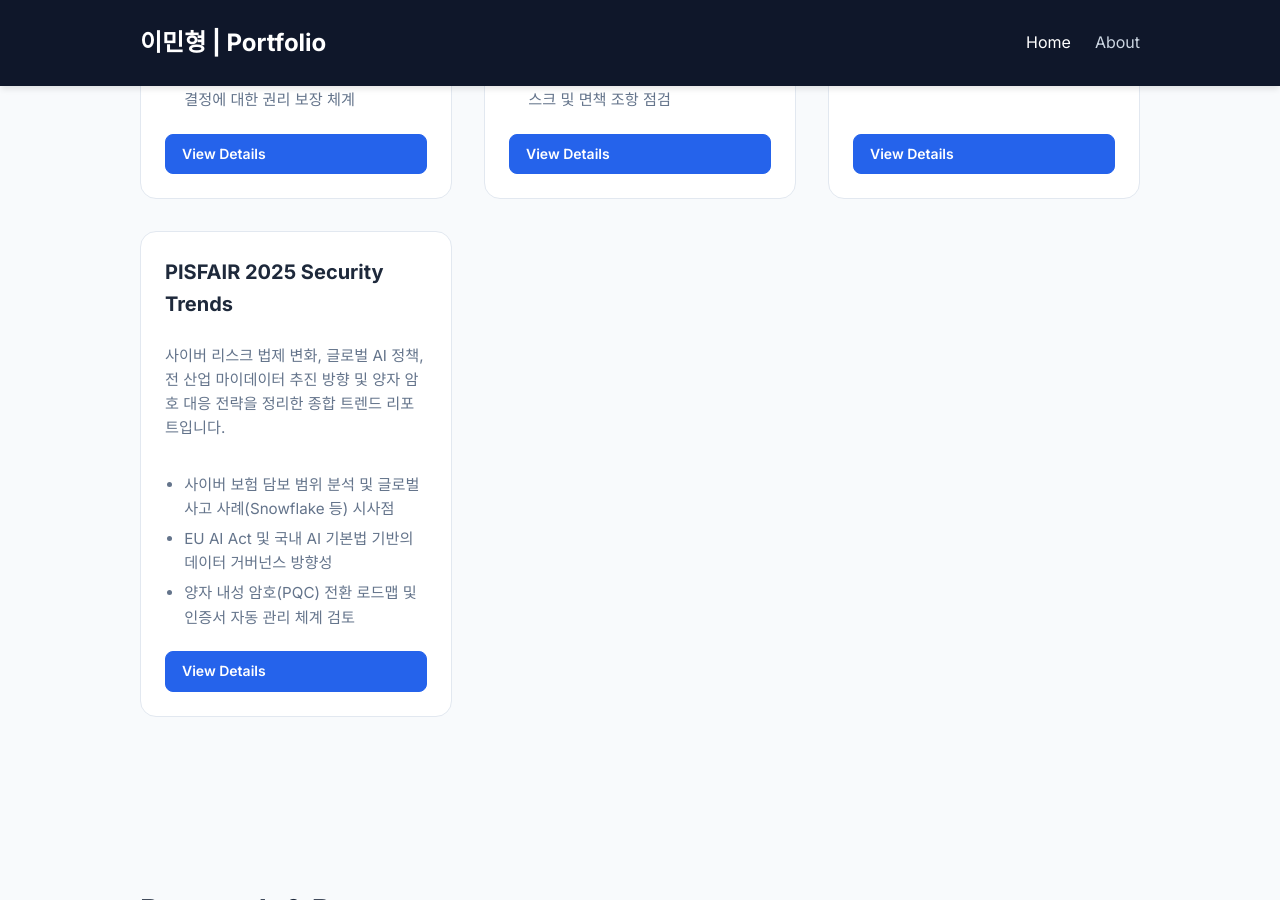
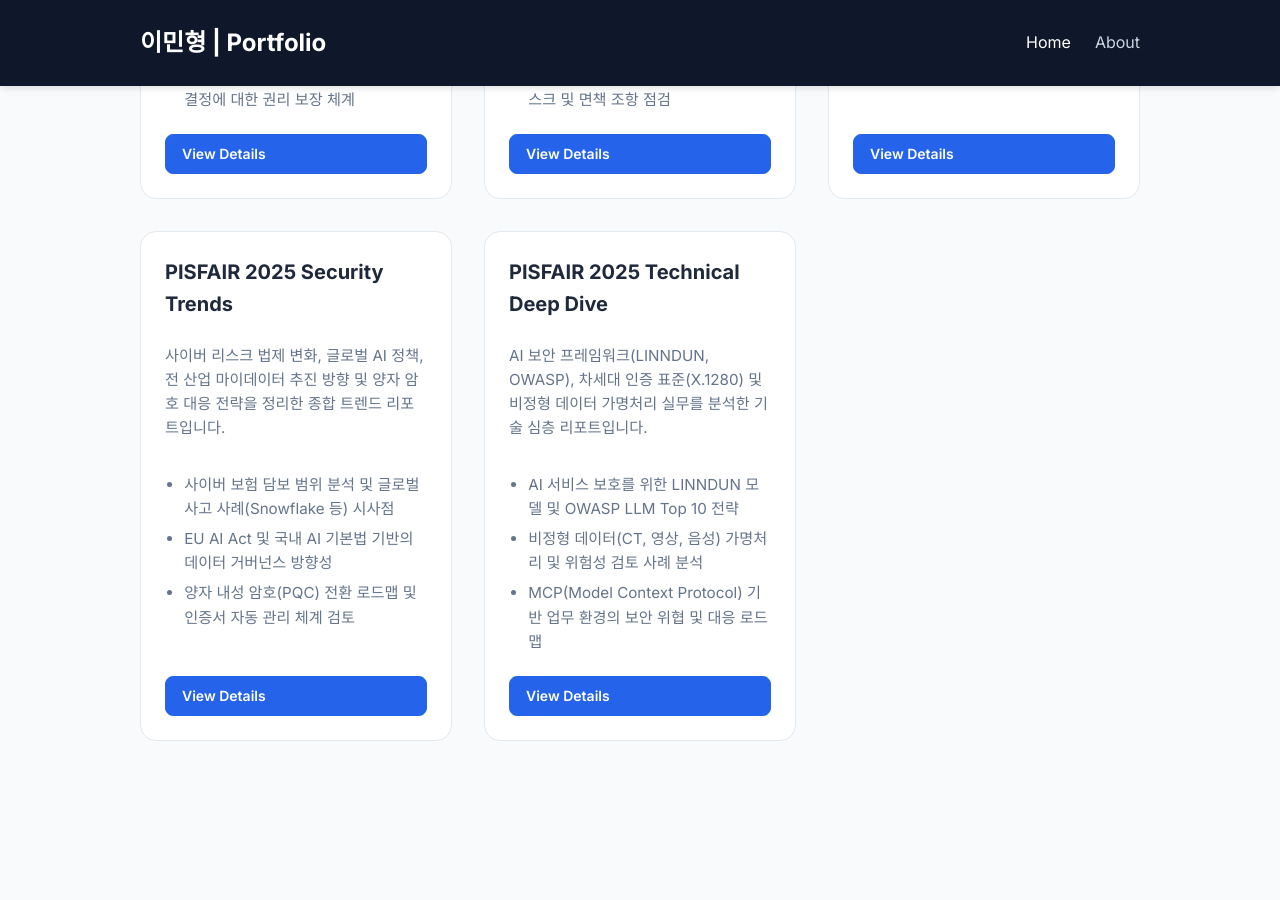
Before and after one commit to 971023als/971023als.github.io, a Jekyll site: the page built from index.md, in a window 1280 px wide and 900 px high, scrolled down 3302 px. Built offline with Jekyll 4.4.1, drawn with Linux system fonts in a browser that asks for light colours.

Commit message:
Add PISFAIR 2025 Technical Deep Dive report project page

```diff
--- a/index.md
+++ b/index.md
@@ -263,6 +263,20 @@
                 <a href="/projects/pisfair-2025-security-trends/" class="btn btn-small">View Details</a>
             </div>
         </div>
+        <div class="project-card">
+            <div class="project-info">
+                <h3>PISFAIR 2025 Technical Deep Dive</h3>
+                <p>
+                    AI 보안 프레임워크(LINNDUN, OWASP), 차세대 인증 표준(X.1280) 및 비정형 데이터 가명처리 실무를 분석한 기술 심층 리포트입니다.
+                </p>
+                <ul class="project-points">
+                    <li>AI 서비스 보호를 위한 LINNDUN 모델 및 OWASP LLM Top 10 전략</li>
+                    <li>비정형 데이터(CT, 영상, 음성) 가명처리 및 위험성 검토 사례 분석</li>
+                    <li>MCP(Model Context Protocol) 기반 업무 환경의 보안 위협 및 대응 로드맵</li>
+                </ul>
+                <a href="/projects/pisfair-2025-technical-deepdive/" class="btn btn-small">View Details</a>
+            </div>
+        </div>
     </div>
 </section>
 
```
Also changed, not shown: projects/pisfair-2025-technical-deepdive.md (added, +58 -0 lines), 2 other files.
